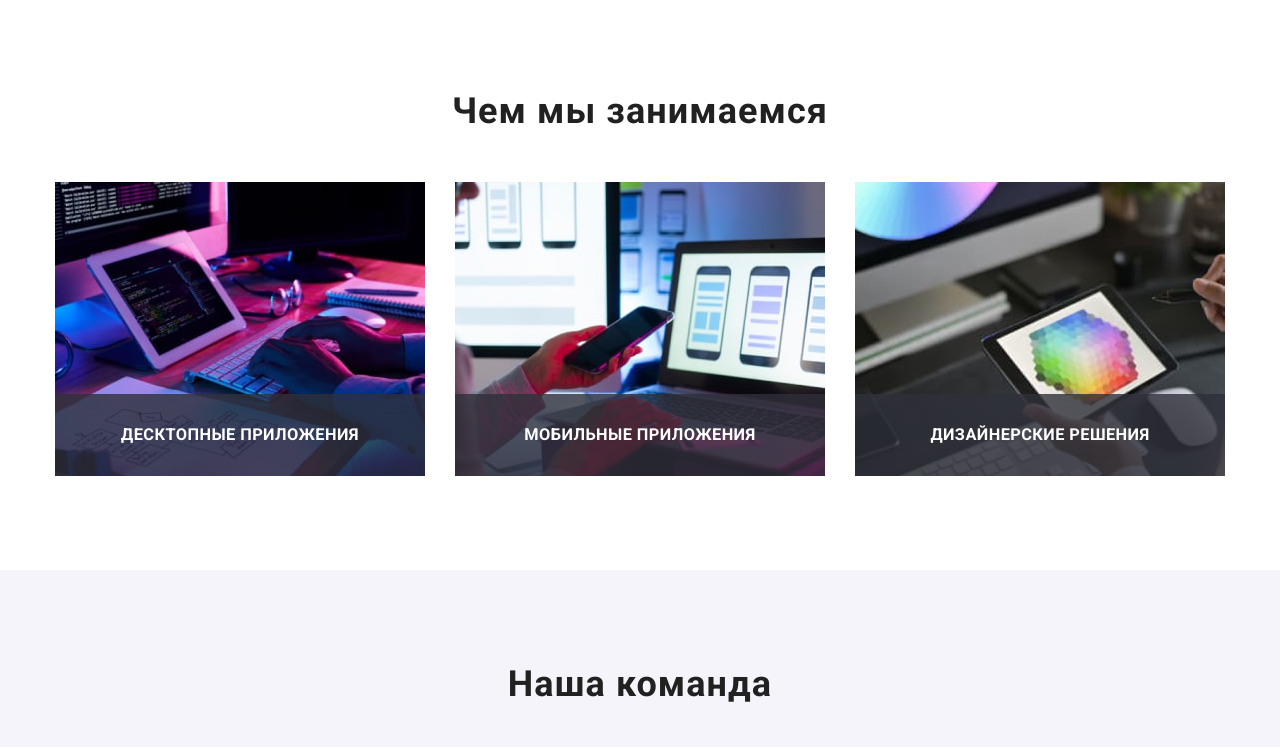
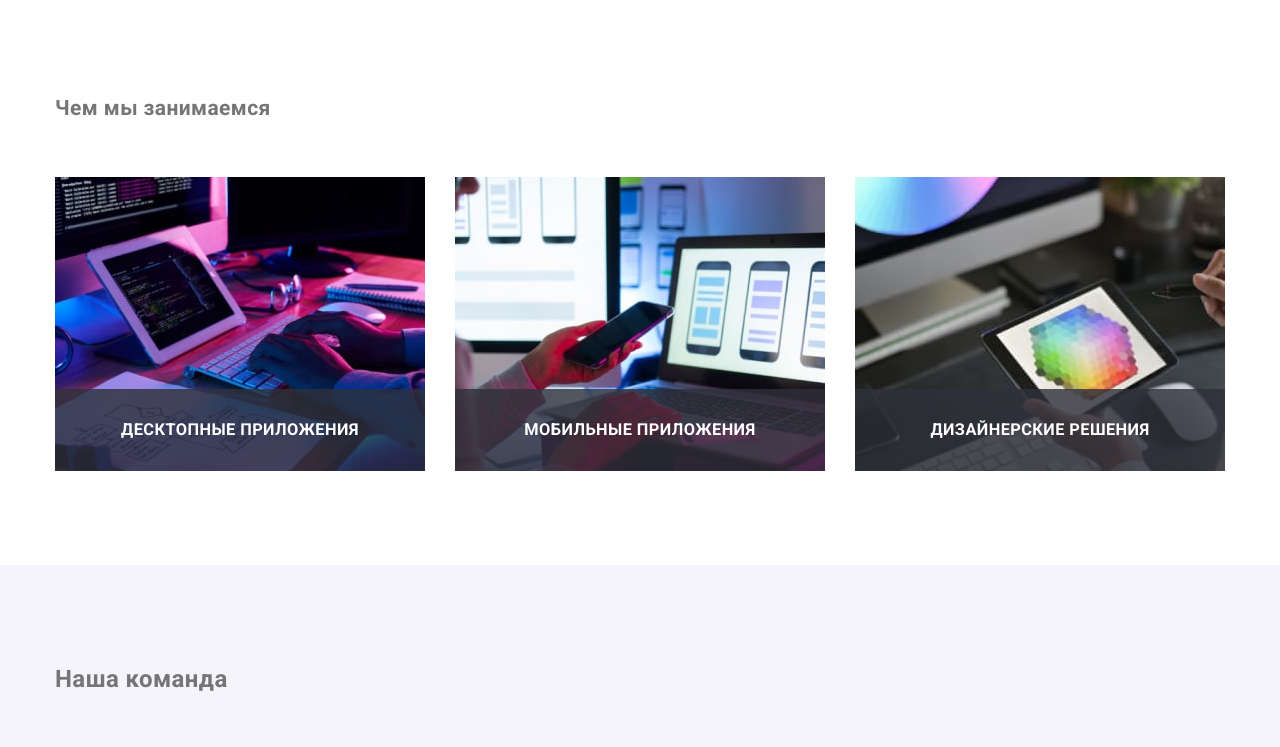
Before and after one commit to kilinich-v/goit-markup-hw-08, a plain HTML site: page index.html in a window 1280 px wide. Shown: the part 1018-1765 px from the top of the page. Drawn offline with nearby package versions, Linux system fonts and the light colour scheme; files that its build step writes are made by us from their sources.

Commit message:
некоторые правки в стилях

```diff
--- a/sass/base/_common.scss
+++ b/sass/base/_common.scss
@@ -46,16 +46,6 @@
 	}
 }
 
-.section-title {
-	@include fontParam(28px, 700, 1.18, 0.03em);
-	color: getColor("text-title");
-	text-align: center;
-
-	@include for-size(desktop) {
-		@include fontParam(36px, 700, 1.16, 0.03em);
-	}
-}
-
 .logo {
 	@include fontParam(24px, 700, 1.19, 0.03em);
 
--- a/sass/components/_mobile-menu.scss
+++ b/sass/components/_mobile-menu.scss
@@ -46,7 +46,6 @@
 		margin: 0;
 		padding: 0;
 		font-size: 0;
-		background-color: transparent;
 		border: 0;
 	}
 
```
